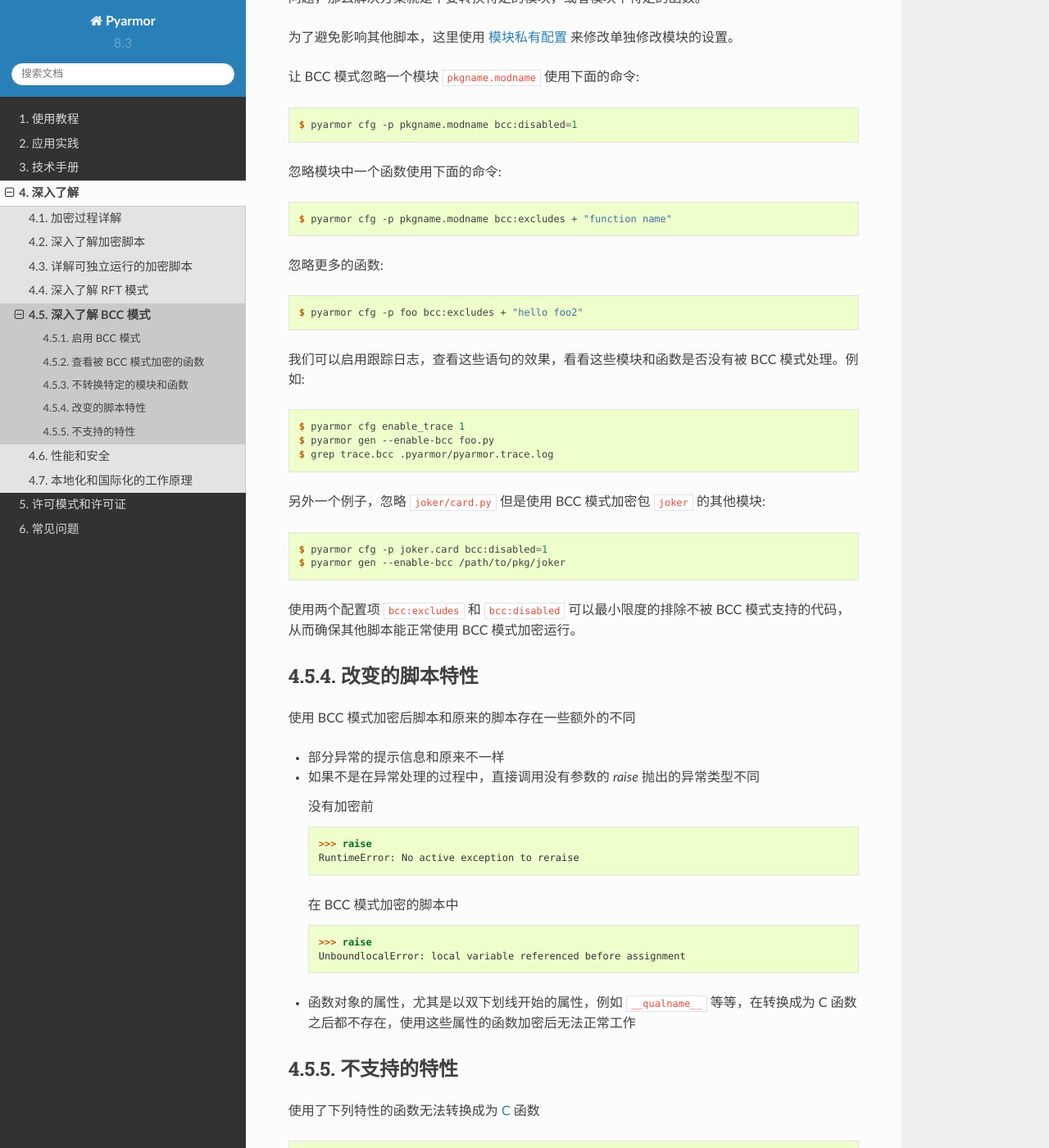
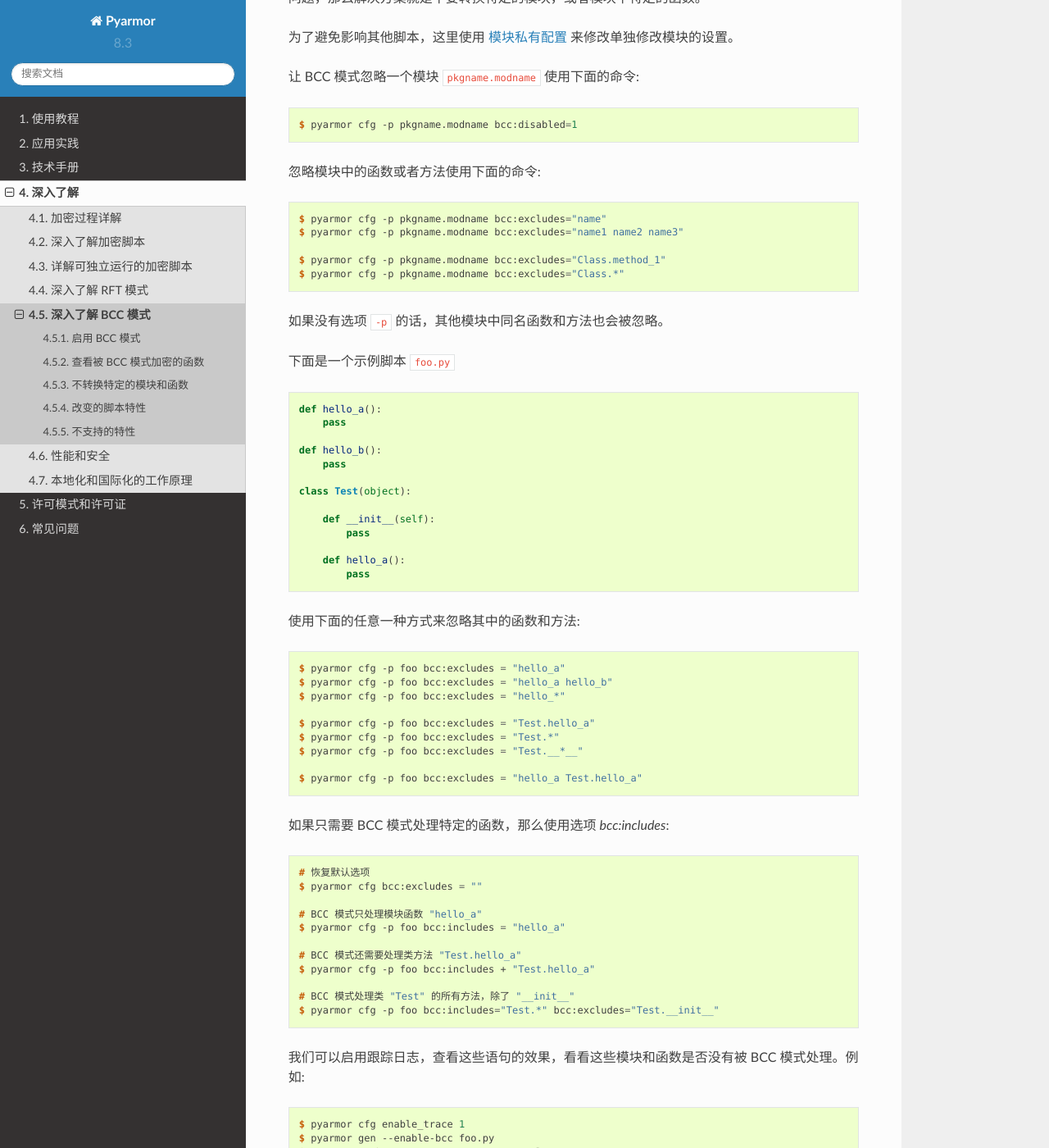
Before and after one commit to dashingsoft/pyarmor-docs-zh, a Sphinx documentation site: the page built from docs/topic/bccmode.rst, in a window 1280 px wide and 1400 px high, scrolled down 1373 px. Shown: the whole window at 82% size. Built offline with Sphinx 7.4.7 and the Read the Docs theme 2.0.0, drawn with Linux system fonts in a browser that asks for light colours; some of the changed text lies outside the part shown.

Commit message:
详细说明 BCC 模式的过滤器处理方式 增加了选项 bcc:includes 可以直接指定需要处理的函数 支持在过滤器中使用类名称

```diff
--- a/docs/topic/bccmode.rst
+++ b/docs/topic/bccmode.rst
@@ -59,13 +59,59 @@
 
     $ pyarmor cfg -p pkgname.modname bcc:disabled=1
 
-忽略模块中一个函数使用下面的命令::
+忽略模块中的函数或者方法使用下面的命令::
 
-    $ pyarmor cfg -p pkgname.modname bcc:excludes + "function name"
+    $ pyarmor cfg -p pkgname.modname bcc:excludes="name"
+    $ pyarmor cfg -p pkgname.modname bcc:excludes="name1 name2 name3"
 
-忽略更多的函数::
+    $ pyarmor cfg -p pkgname.modname bcc:excludes="Class.method_1"
+    $ pyarmor cfg -p pkgname.modname bcc:excludes="Class.*"
 
-    $ pyarmor cfg -p foo bcc:excludes + "hello foo2"
+如果没有选项 ``-p`` 的话，其他模块中同名函数和方法也会被忽略。
+
+下面是一个示例脚本 :file:`foo.py`
+
+.. code-block:: python
+
+    def hello_a():
+        pass
+
+    def hello_b():
+        pass
+
+    class Test(object):
+
+        def __init__(self):
+            pass
+
+        def hello_a():
+            pass
+
+使用下面的任意一种方式来忽略其中的函数和方法::
+
+    $ pyarmor cfg -p foo bcc:excludes = "hello_a"
+    $ pyarmor cfg -p foo bcc:excludes = "hello_a hello_b"
+    $ pyarmor cfg -p foo bcc:excludes = "hello_*"
+
+    $ pyarmor cfg -p foo bcc:excludes = "Test.hello_a"
+    $ pyarmor cfg -p foo bcc:excludes = "Test.*"
+    $ pyarmor cfg -p foo bcc:excludes = "Test.__*__"
+
+    $ pyarmor cfg -p foo bcc:excludes = "hello_a Test.hello_a"
+
+如果只需要 BCC 模式处理特定的函数，那么使用选项 `bcc:includes`::
+
+    # 恢复默认选项
+    $ pyarmor cfg bcc:excludes = ""
+
+    # BCC 模式只处理模块函数 "hello_a"
+    $ pyarmor cfg -p foo bcc:includes = "hello_a"
+
+    # BCC 模式还需要处理类方法 "Test.hello_a"
+    $ pyarmor cfg -p foo bcc:includes + "Test.hello_a"
+
+    # BCC 模式处理类 "Test" 的所有方法，除了 "__init__"
+    $ pyarmor cfg -p foo bcc:includes="Test.*" bcc:excludes="Test.__init__"
 
 我们可以启用跟踪日志，查看这些语句的效果，看看这些模块和函数是否没有被 BCC 模式处理。例如::
 
@@ -78,7 +124,49 @@
     $ pyarmor cfg -p joker.card bcc:disabled=1
     $ pyarmor gen --enable-bcc /path/to/pkg/joker
 
-使用两个配置项 ``bcc:excludes`` 和 ``bcc:disabled`` 可以最小限度的排除不被 BCC 模式支持的代码，从而确保其他脚本能正常使用 BCC 模式加密运行。
+选项 `bcc:includes` 和 `bcc:excludes` 只对模块基本的函数和类有效，它们不能处理子函数和子类。例如
+
+.. code-block:: python
+
+    def hello():
+
+        def wrap():
+            pass
+
+        class Test:
+
+            def __init__(self):
+                pass
+
+下面的命令无法忽略子函数 ``wrap`` 和子类 ``Test``::
+
+    pyarmor cfg bcc:excludes = "wrap hello.wrap Test.__init__ hello.Test.__init__"
+
+忽略子函数和子类的唯一方法是直接忽略其所在的顶层函数 ``hello``::
+
+    pyarmor cfg bcc:excludes = hello
+
+.. versionadded:: 8.3.4
+
+   新增选项 `bcc:include`.
+
+.. versionchanged:: 8.3.4
+
+   选项 `bcc:excludes` 的使用方法发生了变化。在之前的版本::
+
+       # 忽略模块函数和所有的类方法 "hello_a"
+       pyarmor cfg bcc:excludes="hello_a"
+
+       # 在方法前指定类名称的话，无法忽略任何方法
+       pyarmor cfg bcc:excludes="Myclass.hello_a"
+
+   在现在的版本中::
+
+       # 需要使用下面的形式来忽略模块函数和所有的类方法 "hello_a"
+       pyarmor cfg bcc:excludes="hello_a *.hello_a"
+
+       # 可以指定类名称来忽略单独的类方法
+       pyarmor cfg bcc:excludes="Myclass.hello_a"
 
 改变的脚本特性
 ==============
```
